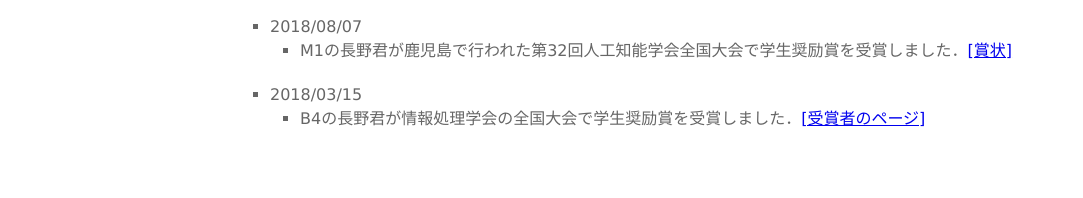
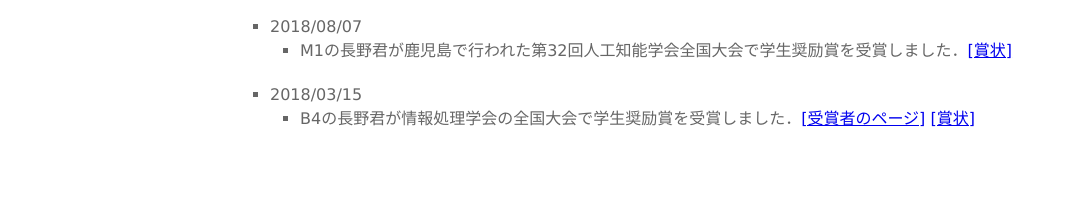
Before and after one commit to naka-lab/naka-lab.github.io, a Jekyll site: the page built from index.md, in a window 1280 px wide. Shown: the part 961-1159 px from the top of the page, without its empty margins (0-1083 px from the left). Built offline with Jekyll 4.4.1, drawn with Linux system fonts in a browser that asks for light colours; our own code applies the rules of GitHub Pages for plain Markdown files.

Commit message:
賞状追加

```diff
--- a/index.md
+++ b/index.md
@@ -17,4 +17,4 @@ layout: default
     * M1の長野君が鹿児島で行われた第32回人工知能学会全国大会で学生奨励賞を受賞しました．[[賞状]](news_imgs/180807.png)
 
 * 2018/03/15
-    * B4の長野君が情報処理学会の全国大会で学生奨励賞を受賞しました．[[受賞者のページ]](http://www.ipsj.or.jp/award/taikaigakusei.html)
+    * B4の長野君が情報処理学会の全国大会で学生奨励賞を受賞しました．[[受賞者のページ]](http://www.ipsj.or.jp/award/taikaigakusei.html) [[賞状]](news_imgs/180315.pdf)
```
